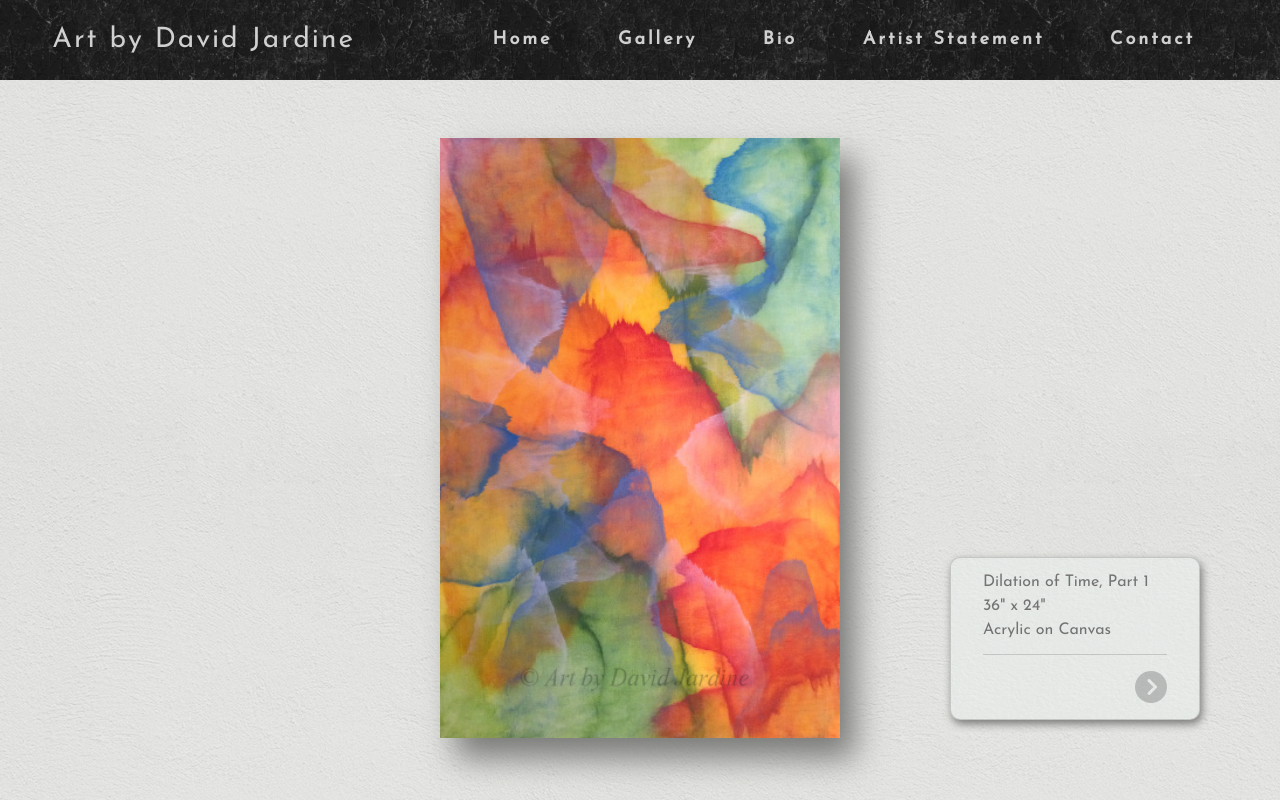
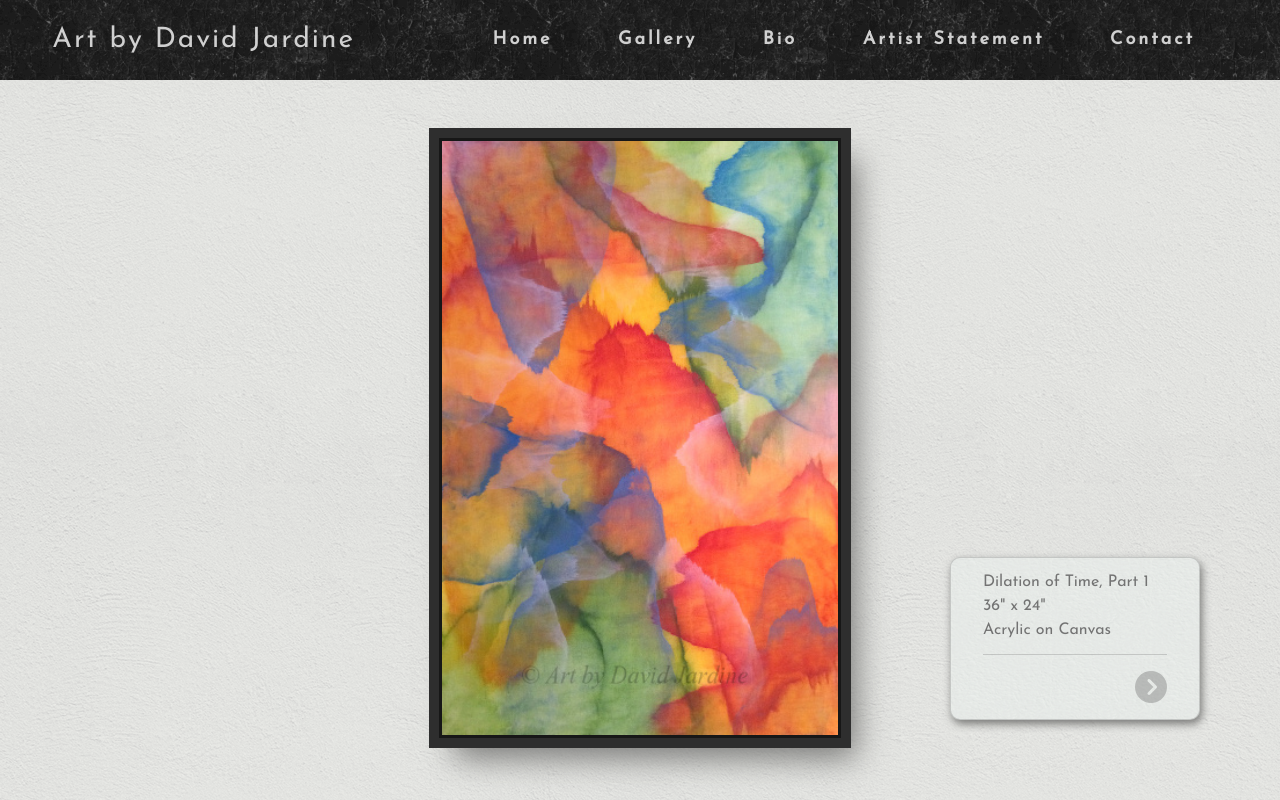
Before and after one commit to davemgj84/art-portfolio, a React (Create React App) app: page /painting in a window 1280 px wide. Built offline with nearby package versions, Linux system fonts and the light colour scheme.

Commit message:
playing with styles for image gallery

```diff
--- a/src/styles/Painting.scss
+++ b/src/styles/Painting.scss
@@ -15,6 +15,8 @@
     .slide {
       height: 600px;
       width: auto;
+      border: 3px solid #171717;
+      outline: 10px solid #2e2e2e;
       box-shadow: 15px 20px 30px #797977;
       transition: ease-in-out 0.3s;
       animation: fadeIn 1s;
--- a/src/styles/Sculpture.scss
+++ b/src/styles/Sculpture.scss
@@ -15,6 +15,8 @@
     .slide {
       height: 600px;
       max-width: auto;
+      border: 3px solid #171717;
+      outline: 10px solid #2e2e2e;
       box-shadow: 15px 20px 30px #797977;
       transition: ease-in-out 0.3s;
       animation: fadeIn 1s;
```
